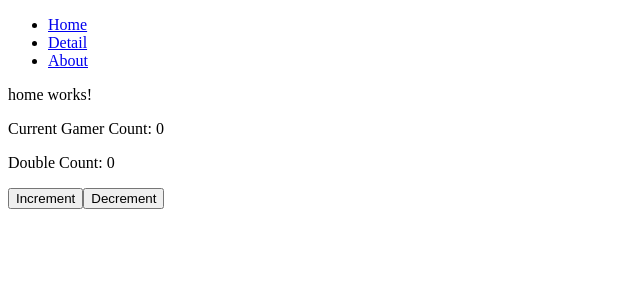
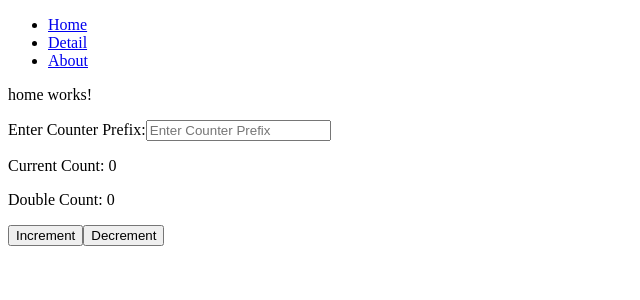
Before and after one commit to philiphyw/angular-18-refresher, an Angular app: page / in a window 1280 px wide. Shown: the top 300 px of the page, without its empty margins (0-640 px from the left). Built offline with nearby package versions, Linux system fonts and the light colour scheme.

Commit message:
Made counterPrefix property dynamic in homeComponent

```diff
--- a/src/app/components/home/home.component.html
+++ b/src/app/components/home/home.component.html
@@ -1,2 +1,3 @@
 <p appHighlight underlineColor="darkgreen">home works!</p>
-<app-signal-counter counterPrefix="Gamer"></app-signal-counter>
+<label>Enter Counter Prefix:</label><input type="text" [(ngModel)]="counterPrefix" placeholder="Enter Counter Prefix" />
+<app-signal-counter [counterPrefix]="counterPrefix"></app-signal-counter>
--- a/src/app/components/home/home.component.ts
+++ b/src/app/components/home/home.component.ts
@@ -1,14 +1,15 @@
 import { Component } from '@angular/core';
 import { HighlightDirective } from '../../directives/highlight.directive';
 import { SignalCounterComponent } from "../signal-counter/signal-counter.component";
+import { FormsModule } from '@angular/forms';
 
 @Component({
   selector: 'app-home',
   standalone: true,
-  imports: [HighlightDirective, SignalCounterComponent],
+  imports: [HighlightDirective, SignalCounterComponent,FormsModule],
   templateUrl: './home.component.html',
   styleUrl: './home.component.css'
 })
 export class HomeComponent {
-
+  counterPrefix = '';
 }
```
